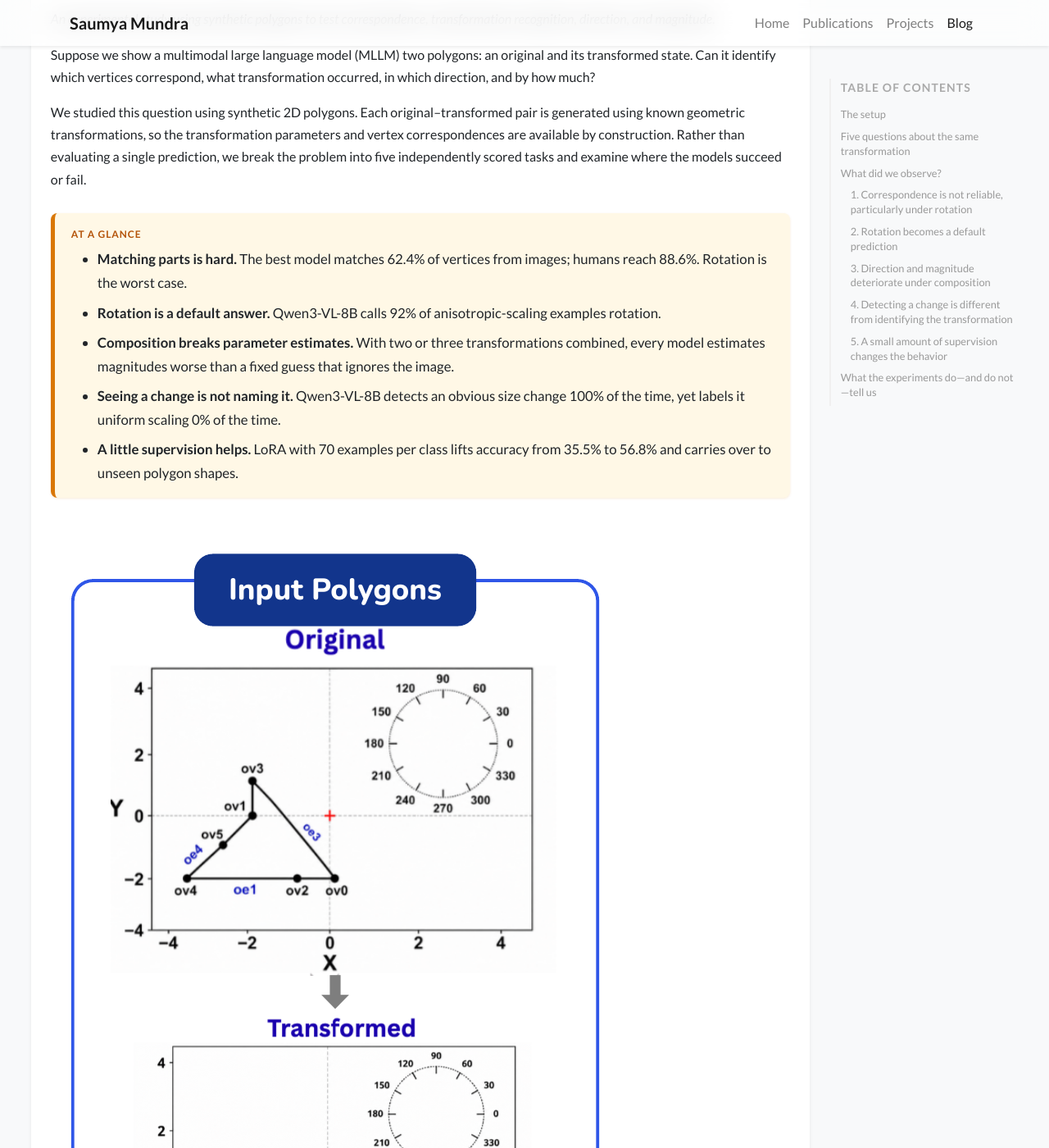
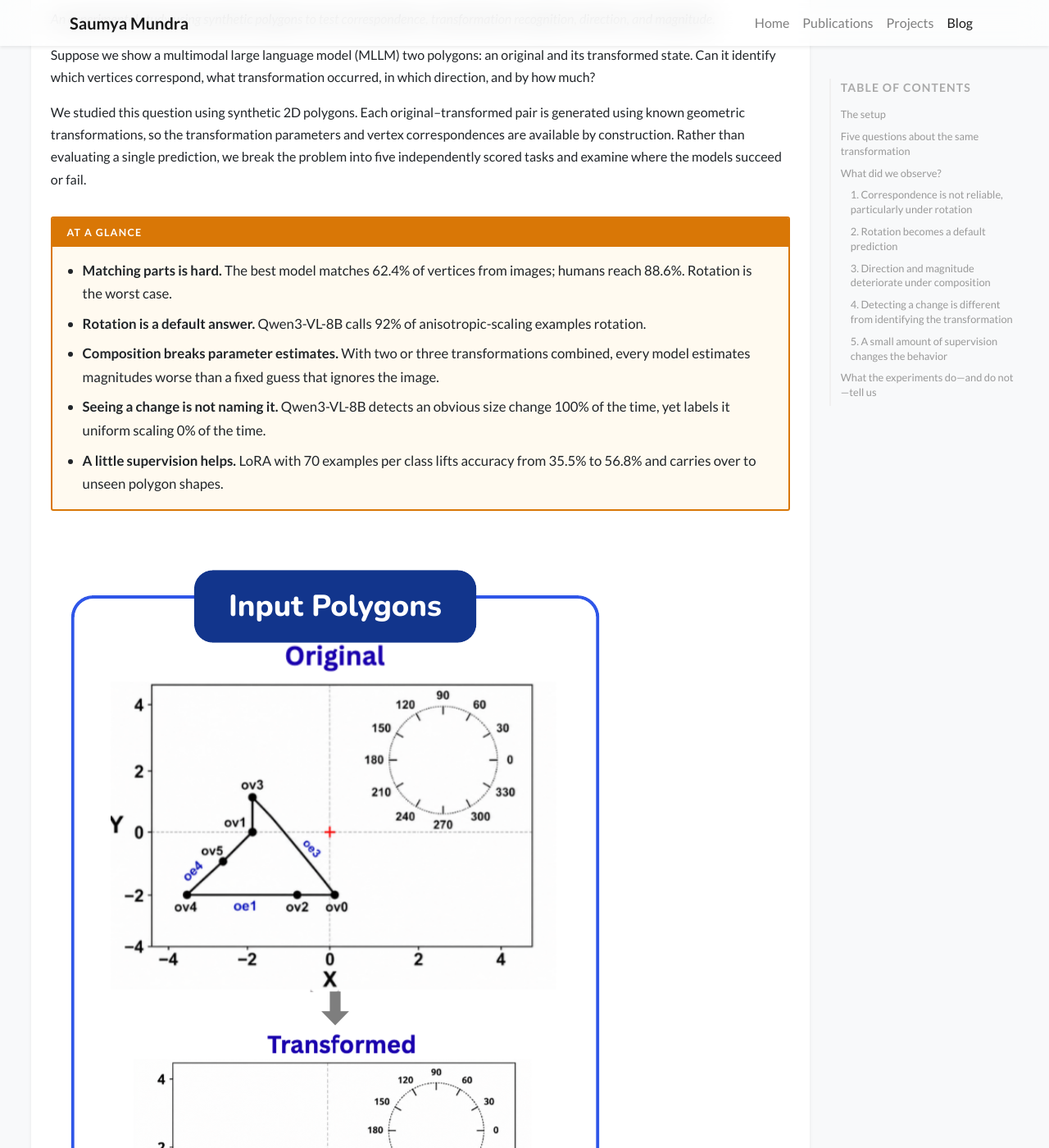
Before and after one commit to Saumya-svm/Saumya-svm.github.io, a Jekyll site: the page built from _posts/2026-10-26-mllm-2d-geometric-transformations.md, in a window 1280 px wide and 1400 px high, scrolled down 293 px. Shown: the whole window at 82% size. Built offline with Jekyll 4.4.1, drawn with Linux system fonts in a browser that asks for light colours; nearby versions of some CDN libraries; a style sheet for code colours, icons or effects is not loaded.

Commit message:
Restyle finding callouts as bordered rectangular boxes
Co-Authored-By: Claude Opus 5.5 <noreply@anthropic.com>

```diff
--- a/assets/css/blog.css
+++ b/assets/css/blog.css
@@ -267,39 +267,44 @@ h1, h2, h3, h4, h5, h6,
 
 /* Highlighted key-finding callouts */
 .blog-content .finding-box {
-    background: #eef4ff;
-    border-left: 5px solid #2563eb;
-    border-radius: 0.5rem;
-    padding: 1rem 1.25rem;
-    margin: 1.75rem 0;
-    box-shadow: 0 1px 3px rgba(37, 99, 235, 0.12);
+    background: #f5f8ff;
+    border: 2px solid #2563eb;
+    border-radius: 3px;
+    padding: 0;
+    margin: 2rem 0;
+    overflow: hidden;
+}
+
+.blog-content .finding-label {
+    background: #2563eb;
+    color: #ffffff;
+    font-size: 0.78rem;
+    font-weight: 700;
+    letter-spacing: 0.1em;
+    text-transform: uppercase;
+    padding: 0.45rem 1.1rem;
 }
 
 .blog-content .finding-box p,
 .blog-content .finding-box ul {
-    margin-bottom: 0;
+    margin: 0;
+    padding: 0.9rem 1.1rem 1rem;
     font-size: 1.05rem;
+}
+
+.blog-content .finding-box ul {
+    padding-left: 2.3rem;
 }
 
 .blog-content .finding-box li:last-child {
     margin-bottom: 0;
 }
 
-.blog-content .finding-label {
-    font-size: 0.75rem;
-    font-weight: 700;
-    letter-spacing: 0.08em;
-    text-transform: uppercase;
-    color: #2563eb;
-    margin-bottom: 0.4rem;
-}
-
 .blog-content .finding-tldr {
-    background: #fff8e6;
-    border-left-color: #d97706;
-    box-shadow: 0 1px 3px rgba(217, 119, 6, 0.15);
+    background: #fffaf0;
+    border-color: #d97706;
 }
 
 .blog-content .finding-tldr .finding-label {
-    color: #b45309;
+    background: #d97706;
 }
```
